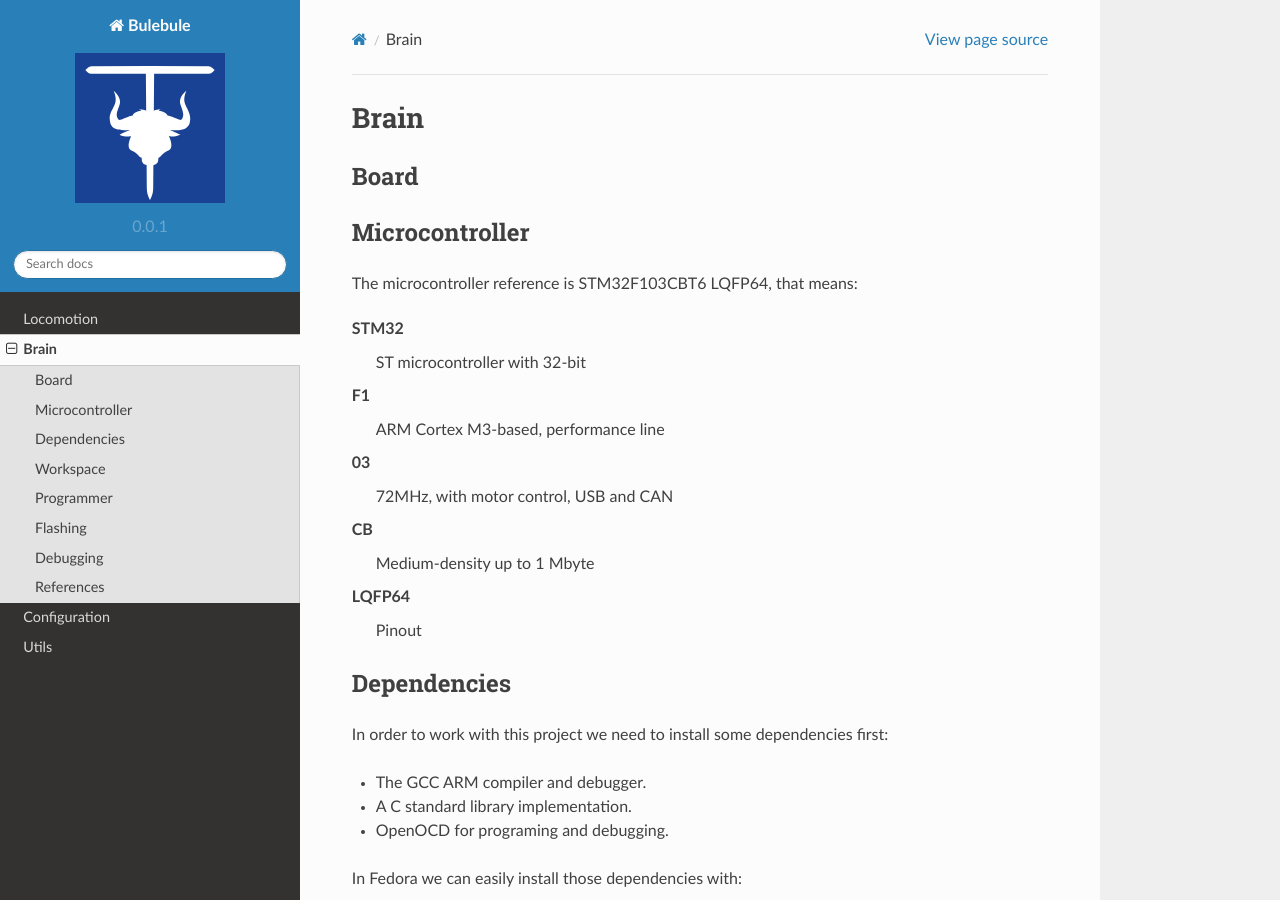
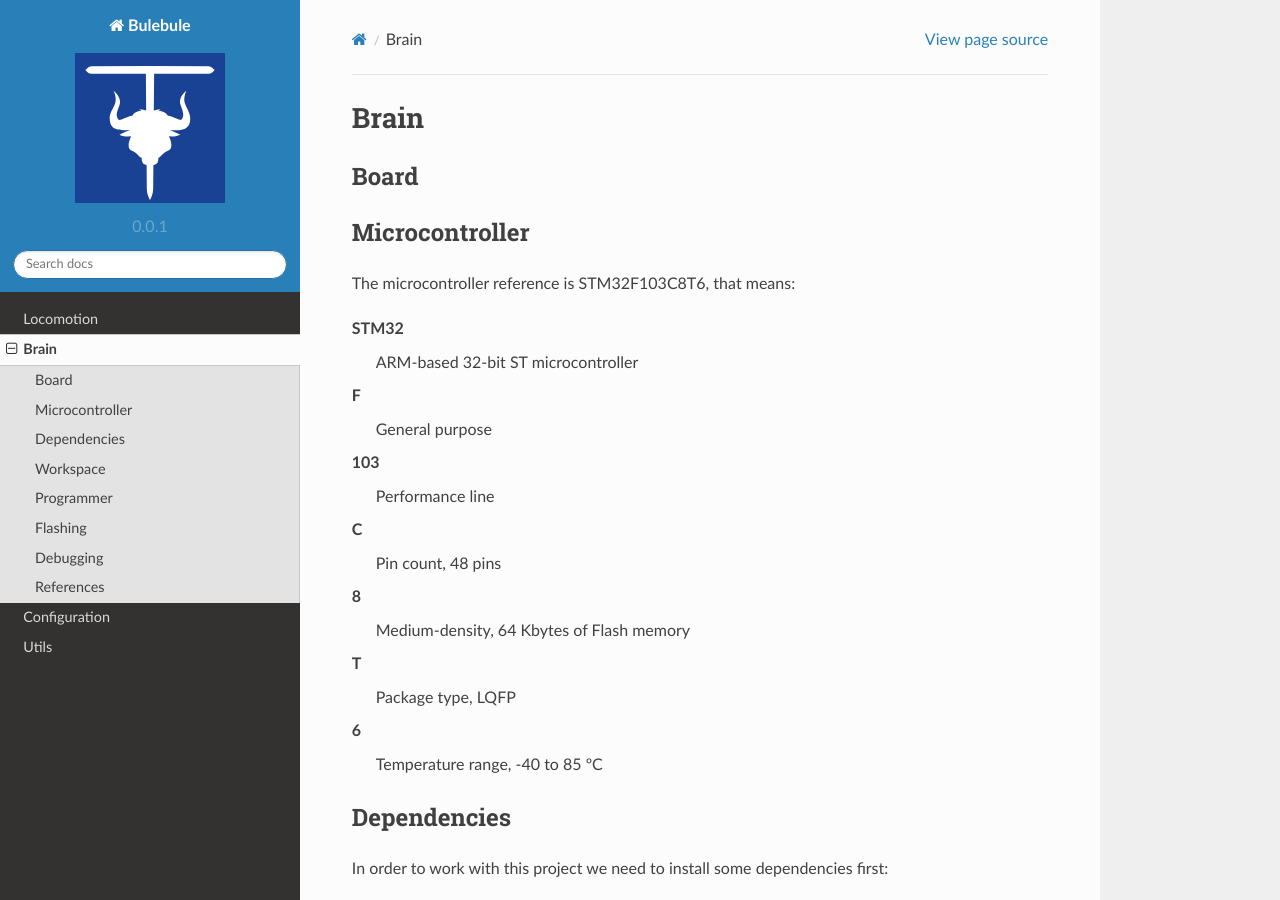
Before and after one commit to Bulebots/bulebule, a Sphinx documentation site: the page built from docs/source/brain.rst, in a window 1280 px wide and 900 px high. Built offline with Sphinx 7.4.7 and the Read the Docs theme 2.0.0, drawn with Linux system fonts in a browser that asks for light colours.

Commit message:
Fix microcontroller reference and description

```diff
--- a/docs/source/brain.rst
+++ b/docs/source/brain.rst
@@ -16,24 +16,28 @@ Board
 Microcontroller
 ===============
 
-The microcontroller reference is STM32F103CBT6 LQFP64,
-that means:
+The microcontroller reference is STM32F103C8T6, that means:
 
 STM32
-  ST microcontroller with 32-bit
+  ARM-based 32-bit ST microcontroller
 
-F1
-  ARM Cortex M3-based, performance line
+F
+  General purpose
 
-03
-  72MHz, with motor control, USB and CAN
+103
+  Performance line
 
-CB
-  Medium-density up to 1 Mbyte
+C
+  Pin count, 48 pins
 
-LQFP64
-  Pinout
+8
+  Medium-density, 64 Kbytes of Flash memory
 
+T
+  Package type, LQFP
+
+6
+  Temperature range, -40 to 85 ºC
 
 .. index:: dependencies
 
```
